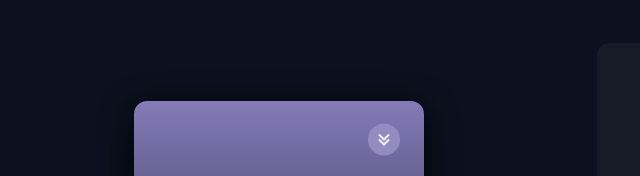
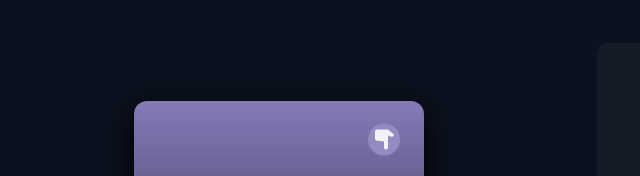
Before and after one commit to Anzindh/Personal-Website, a plain HTML site: page index.html in a window 1280 px wide. Shown: the part 820-996 px from the top of the page, 47-687 px from the left. Drawn offline with nearby package versions, Linux system fonts and the light colour scheme.

Commit message:
Changed icon in about page

```diff
--- a/index.html
+++ b/index.html
@@ -12,6 +12,9 @@
       href="assets/img/User.png"
       type="image/x-icon"
     />
+
+
+
 
     <!--=============== BOXICONS ===============-->
     <link
@@ -164,7 +167,7 @@
 
                   <div class="info">
                     <div class="info__icon">
-                      <i class='bx bx-chevrons-down'></i>
+                      <i class='bx bxs-hand-down'></i>
                     </div>
 
                     <div class="info__border">
```
